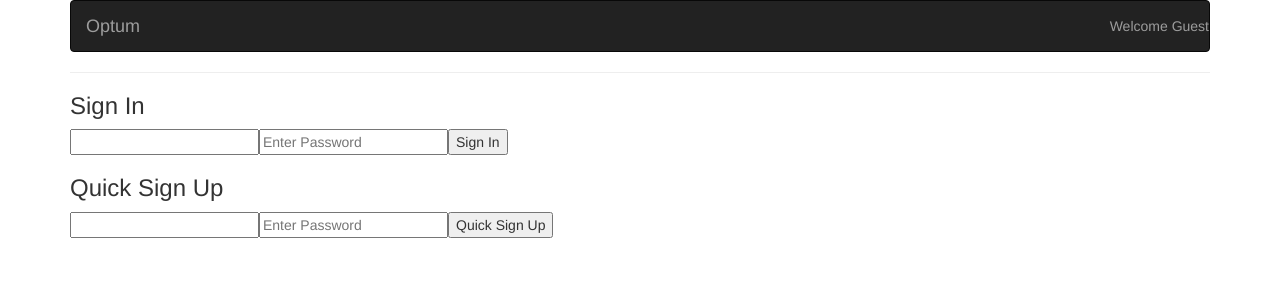
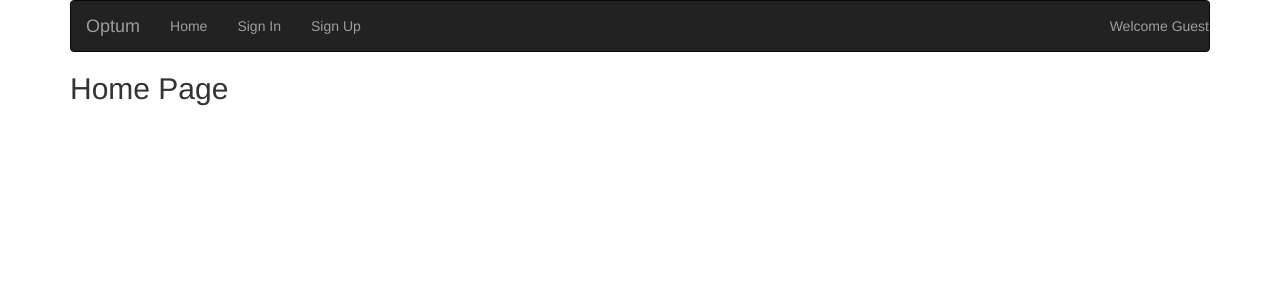
Before and after one commit to AbhilashMuppidi/AngularTraining1, an Angular app: page / in a window 1280 px wide. Shown: the top 300 px of the page. Built offline with nearby package versions, Linux system fonts and the light colour scheme.

Commit message:
Updated to include routing.

```diff
--- a/src/app/app.component.html
+++ b/src/app/app.component.html
@@ -1,6 +1,9 @@
 <!--<h1>  Welcome to Angular {{title}}! </h1>
 <button (click)="handleButtonClick()">Change App Heading</button>-->
+<!--<app-header></app-header>
+<hr>
+ <sign-in></sign-in>
+<sign-up></sign-up> -->
+
 <app-header></app-header>
-<hr>
-<sign-in></sign-in>
-<sign-up></sign-up>
+<router-outlet></router-outlet>
--- a/src/app/app.module.ts
+++ b/src/app/app.module.ts
@@ -4,12 +4,21 @@ import {BrowserModule} from "@angular/platform-browser"
 import { HeaderComponent } from "./header.component";
 import { LoginModule } from "./login/login.module";
 import { LoginService } from "./services/login.service";
+import { HomeComponent, NotFoundComponent } from "./shared/routes.components";
+import { RouterModule } from "@angular/router";
+import { SignInComponent } from "./login/sign-in.component";
+import { SignUpComponent } from "./login/sign-up.component";
 
 @NgModule({
     //Registering component s
-    declarations:[AppComponent, HeaderComponent],
+    declarations:[AppComponent, HeaderComponent,HomeComponent, NotFoundComponent],
     bootstrap:[AppComponent],
-    imports:[BrowserModule,LoginModule],
+    imports:[BrowserModule,LoginModule, RouterModule.forRoot([
+        {path:"",component:HomeComponent},
+        {path:"signin",component:SignInComponent},
+        {path:"signup",component:SignUpComponent},
+        {path:"**",component:NotFoundComponent}
+    ], {useHash: true})],
     providers: [LoginService]
 })
 export class AppModule{
--- a/src/app/header.component.ts
+++ b/src/app/header.component.ts
@@ -10,6 +10,11 @@ import { LoginService } from "./services/login.service";
         <div class="navbar-header">
             <a href="#" class="navbar-brand">Optum</a>
         </div>
+        <ul class="nav navbar-nav">
+            <li><a routerLink="/">Home</a></li>
+            <li><a routerLink="/signin">Sign In</a></li>
+            <li><a routerLink="/signup">Sign Up</a></li>
+        </ul>
         <ul class="nav navbar-nav navbar-right">
            <p class="navbar-text">Welcome {{showUserName()}}</p>
         </ul>
--- /dev/null
+++ b/src/app/shared/routes.components.ts
@@ -0,0 +1,11 @@
+import { Component } from "@angular/core";
+
+@Component({
+    template:`<h2> Home Page </h2>`
+})
+export class HomeComponent{}
+
+@Component({
+    template: `<h1>404. Not Available</h1>`
+})
+export class NotFoundComponent{}
```
Also changed, not shown: 12 other files (tests, documents, lock files or other folders).
